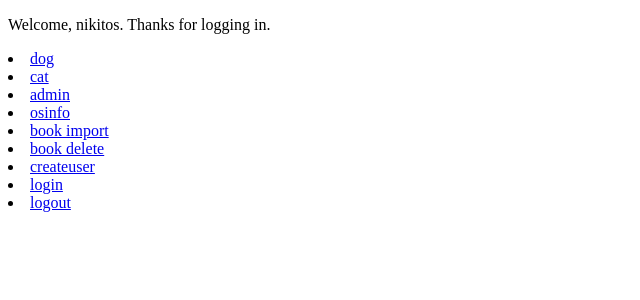
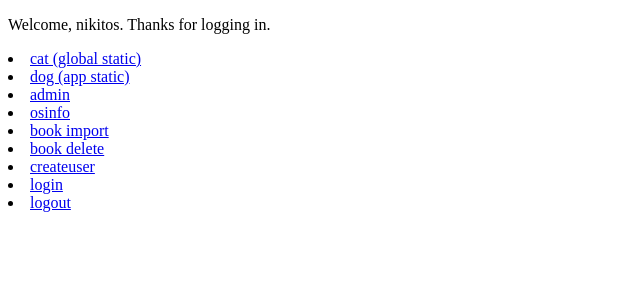
Before and after one commit to nikitachukov/mylib, a Django app: page /library/index/ in a window 1280 px wide. Shown: the top 300 px of the page, without its empty margins (0-640 px from the left). Run offline with Django 3.2, Linux system fonts and the light colour scheme; a user stored in the database is signed in; parts of the project's set-up code (start-up, migrations or seed data) failed here and were passed over.

```diff
--- a/library/templates/library/index.html
+++ b/library/templates/library/index.html
@@ -14,8 +14,8 @@
     <p>Welcome, new user. Please log in.</p>
 {% endif %}
 
-<li><a href="{% static "dog.jpg" %}">dog</a></li>
-<li><a href="{% static "cat.jpg" %}">cat</a></li>
+<li><a href="{% static "cat.jpg" %}">cat (global static)</a></li>
+<li><a href="{% static "dog.jpg" %}">dog (app static)</a></li>
 <li><a href="{% url 'admin:index' %}">admin</a></li>
 <li><a href="{% url 'library:osinfo' %}">osinfo</a></li>
 <li><a href="{% url 'library:book_import' %}">book import</a></li>
```
